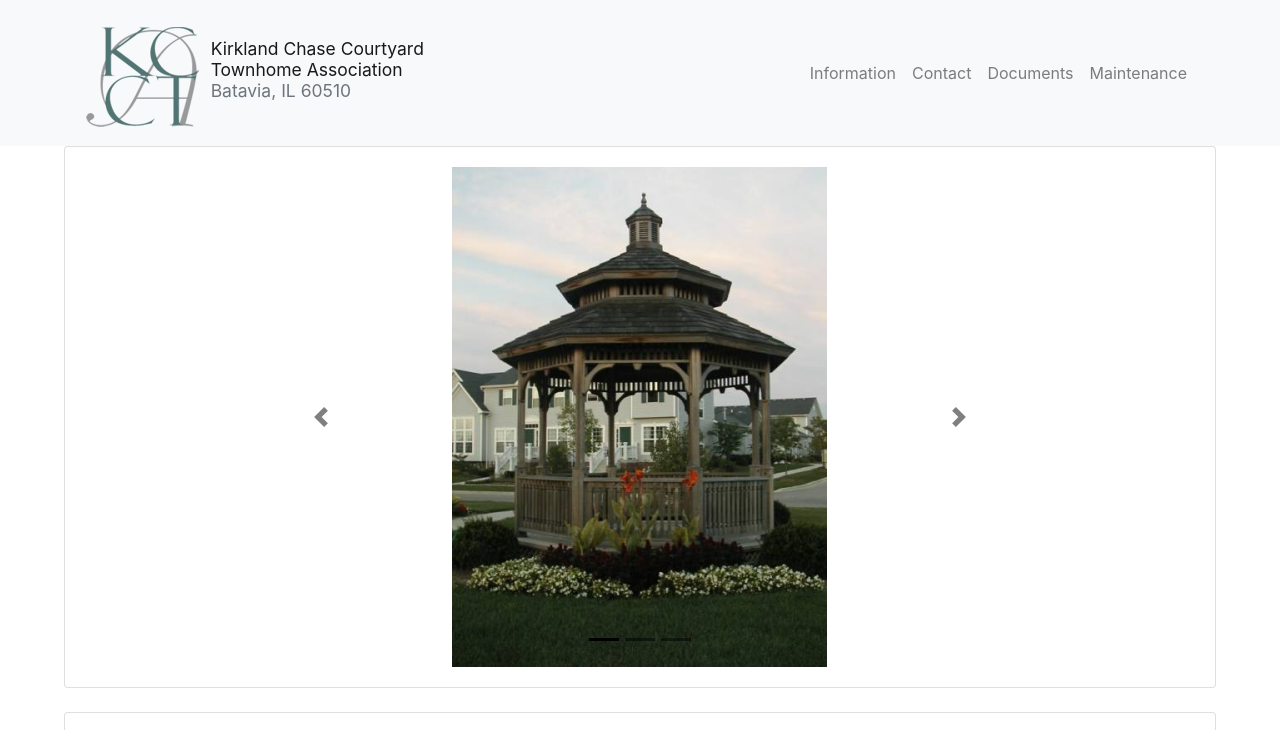
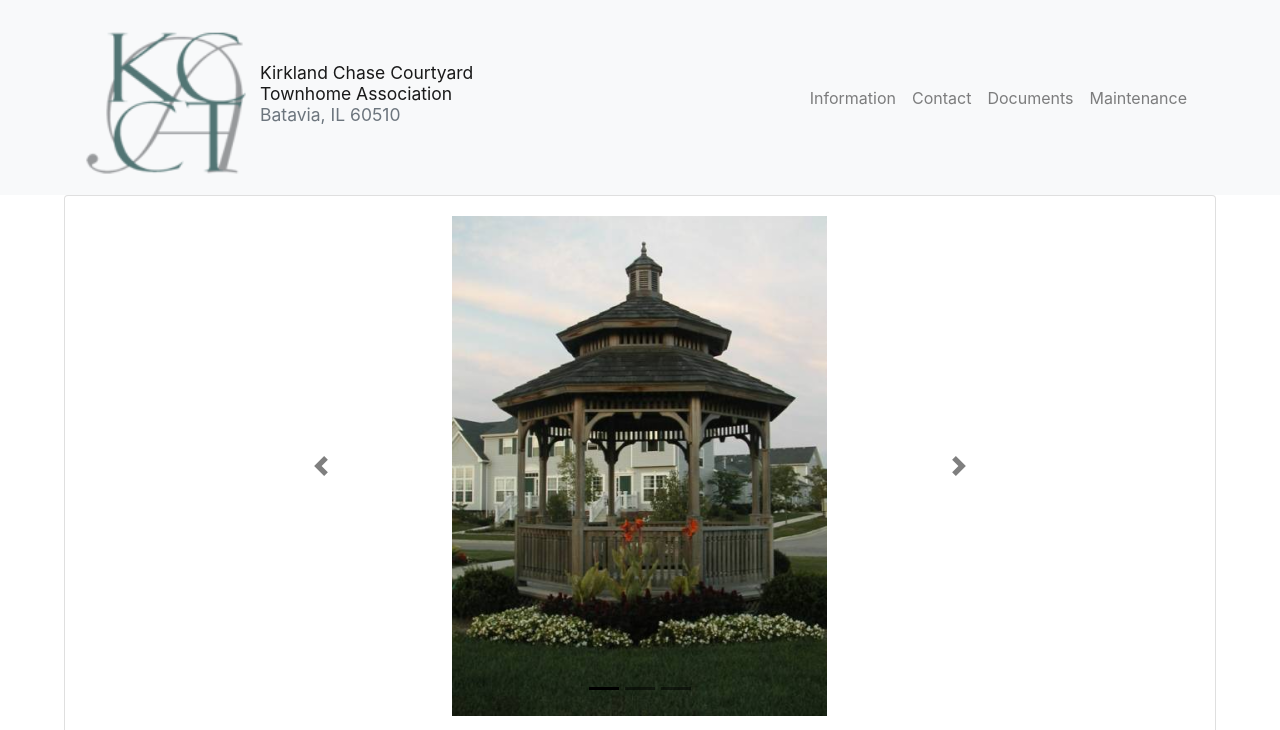
Before and after one commit to IronManRust/kccta, a website: page html/index.html in a window 1280 px wide. Shown: the top 730 px of the page. Drawn offline with nearby package versions, Linux system fonts and the light colour scheme; files that its build step writes are made by us from their sources; files whose address does not match are found by name.

Commit message:
Header CSS

```diff
--- a/css/index.css
+++ b/css/index.css
@@ -55,6 +55,11 @@ div.w-90 {
     filter: invert(100%);
 }
 
+#nav-top>img {
+    height: 50%;
+    width: 50%;
+}
+
 img.icon-small {
     width: 128px;
 }
```
